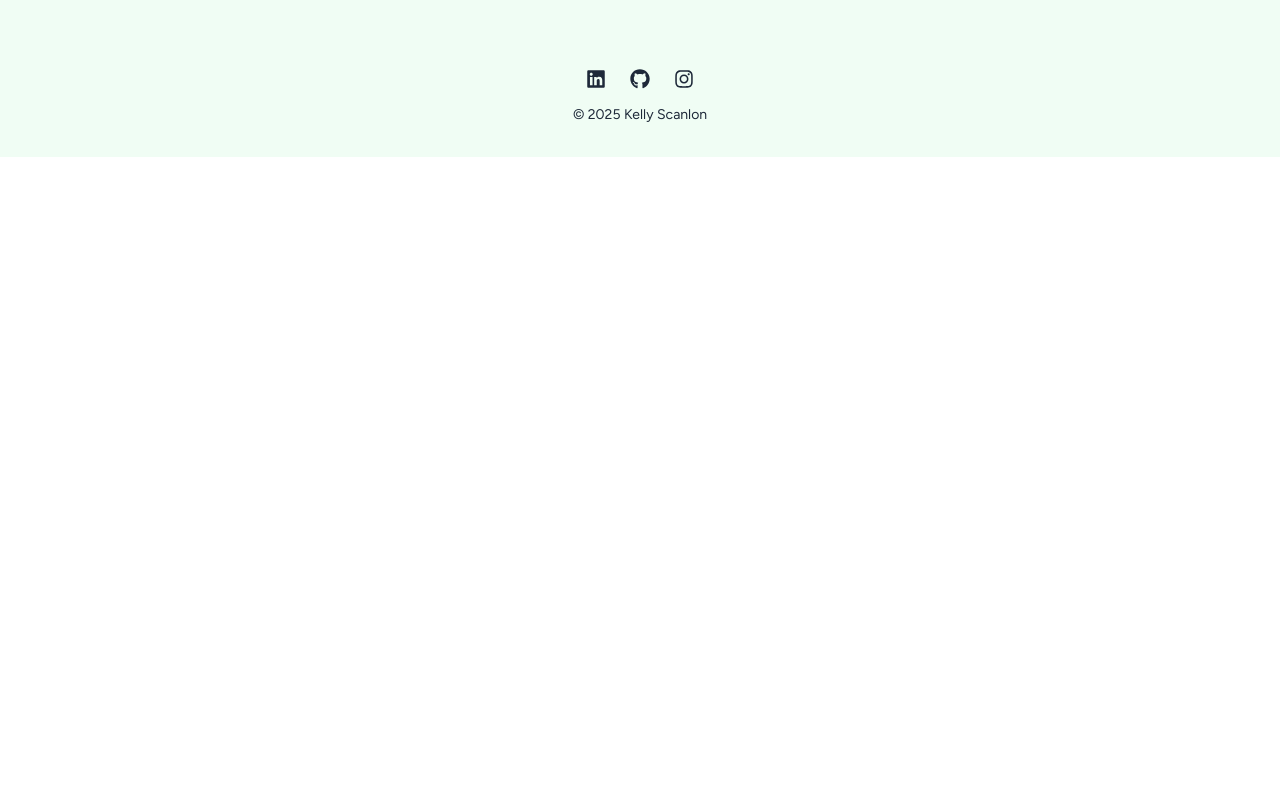
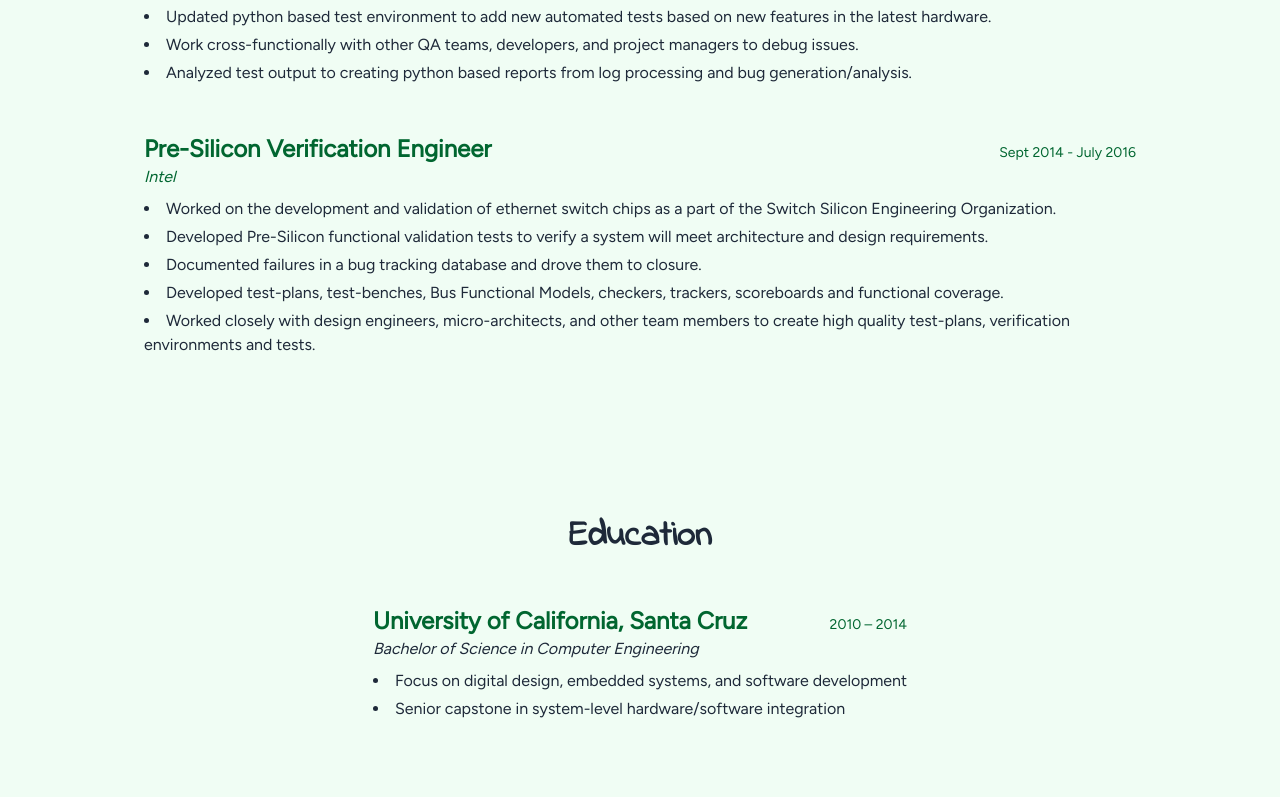
Before and after one commit to kpscanlon92/personal-site, a React (Vite) app: page /resume in a window 1280 px wide. Shown: the part 643-1440 px from the top of the page. Before the commit the page ends 800 px from the top, so only its background shows below. Built offline with nearby package versions, Linux system fonts and the light colour scheme.

Commit message:
Add in resume and art pages

```diff
--- a/src/App.tsx
+++ b/src/App.tsx
@@ -1,25 +1,25 @@
 import { BrowserRouter as Router, Routes, Route } from "react-router-dom";
 import Home from "./pages/Home";
+import Resume from "./pages/Resume";
 import Projects from "./pages/Projects";
+import Art from "./pages/Art";
 import Contact from "./pages/Contact";
 import ThankYou from "./pages/ThankYou";
 import Header from "./components/Header";
-import Footer from "./components/Footer";
 
 function App() {
     return (
         <section className="card flex flex-col min-h-screen">
             <Router>
                 <Header />
-                <section className="grow">  {/* Allows mid section to fill in if it doesn't fill the scrren */}
                 <Routes>
                     <Route path="/" element={<Home />} />
+                    <Route path="/resume" element={<Resume />} />
                     <Route path="/projects" element={<Projects />} />
+                    <Route path="/art" element={<Art />} />
                     <Route path="/contact" element={<Contact />} />
                     <Route path="/thank-you" element={<ThankYou />} />
                 </Routes>
-                </section>
-                <Footer></Footer>
             </Router>
         </section>
     );
--- /dev/null
+++ b/src/components/Education.tsx
@@ -0,0 +1,29 @@
+import { education } from "../data/whoami";
+
+export default function Education() {
+    return (
+        <section className="max-w-4xl mx-auto px-4 py-20 text-main">
+            <h2 className="text-4xl font-bold text-center mb-12 font-indie-flower">Education</h2>
+            <div className="space-y-10">
+                {education.map((ed, index) => (
+                    <div key={index}>
+                        <div className="flex justify-between items-baseline flex-wrap gap-2">
+                            <h3 className="text-2xl font-semibold text-primary">{ed.school}</h3>
+                            <span className="text-sm text-neutral text-primary">{ed.period}</span>
+                        </div>
+                        <p className="italic">
+                            {ed.degree} in {ed.field}
+                        </p>
+                        {ed.details && (
+                            <ul className="list-disc list-inside mt-2 space-y-1">
+                                {ed.details.map((item, i) => (
+                                    <li key={i}>{item}</li>
+                                ))}
+                            </ul>
+                        )}
+                    </div>
+                ))}
+            </div>
+        </section>
+    );
+}
--- a/src/components/Header.tsx
+++ b/src/components/Header.tsx
@@ -22,6 +22,7 @@ export default function Header() {
                 {/* Desktop nav */}
                 <nav className="hidden sm:flex gap-6 font-medium text-sm">
                     <a href="/" className="hover:text-primary">Home</a>
+                    <a href="/resume" className="hover:text-primary">Resume</a>
                     <a href="/projects" className="hover:text-primary">Projects</a>
                     <a href="/art" className="hover:text-primary">Art</a>
                     <a href="/contact" className="hover:text-primary">Contact</a>
@@ -32,6 +33,7 @@ export default function Header() {
             {isOpen && (
                 <div className="sm:hidden mt-2 px-4 flex flex-col gap-2 text-sm">
                     <a href="/" className="hover:text-primary">Home</a>
+                    <a href="/resume" className="hover:text-primary">Resume</a>
                     <a href="/projects" className="hover:text-primary">Projects</a>
                     <a href="/art" className="hover:text-primary">Art</a>
                     <a href="/contact" className="hover:text-primary">Contact</a>
--- a/src/components/Hero.tsx
+++ b/src/components/Hero.tsx
@@ -2,7 +2,7 @@ import { me } from "../data/whoami";
 
 export default function Hero() {
     return (
-        <section className="p-4 md:h-[50vh] mx-auto md:w-[80vw] max-w-5xl content-center">
+        <section className="p-4 min-h-screen mx-auto md:w-[80vw] max-w-5xl content-center">
             <div className="md:flex md:flex-row gap-6 justify-items-center">
                 <div className="flex-none content-center">
                     {me.imageUrl && (
--- a/src/data/whoami.ts
+++ b/src/data/whoami.ts
@@ -41,6 +41,27 @@ export const socials : SocialLink[] = [
         icon: FaInstagram,
         href: "https://www.instagram.com/kell_scan_art",
     }
+];
+
+export interface EducationEntry {
+    school: string;
+    degree: string;
+    field: string;
+    period: string;
+    details?: string[];
+}
+
+export const education: EducationEntry[] = [
+    {
+        school: "University of California, Santa Cruz",
+        degree: "Bachelor of Science",
+        field: "Computer Engineering",
+        period: "2010 – 2014",
+        details: [
+            "Focus on digital design, embedded systems, and software development",
+            "Senior capstone in system-level hardware/software integration",
+        ],
+    },
 ];
 
 export interface Experience {
--- /dev/null
+++ b/src/pages/Art.tsx
@@ -0,0 +1,12 @@
+import { art } from "../data/art";
+import Footer from "../components/Footer";
+import GallerySection from "../components/Gallery.tsx";
+
+export default function Art() {
+    return (
+        <>
+            <GallerySection title="Art" items={art}></GallerySection>
+            <Footer />
+        </>
+    );
+}
--- a/src/pages/Contact.tsx
+++ b/src/pages/Contact.tsx
@@ -1,5 +1,6 @@
 import { socials } from "../data/whoami";
 import { useNavigate } from "react-router-dom";
+import Footer from "../components/Footer.tsx";
 
 export default function Contact() {
     const navigate = useNavigate();
@@ -14,6 +15,7 @@ export default function Contact() {
     };
 
     return (
+        <>
             <section className="max-w-3xl mx-auto px-4 py-20 flex flex-col items-start gap-8 text-main">
                 <h1 className="text-4xl font-bold">Get in touch</h1>
 
@@ -89,5 +91,7 @@ export default function Contact() {
                     </button>
                 </form>
             </section>
+            <Footer></Footer>
+        </>
     );
 }
--- a/src/pages/Home.tsx
+++ b/src/pages/Home.tsx
@@ -1,18 +1,24 @@
 import Hero from "../components/Hero";
-import Skills from "../components/Skills.tsx";
-import Experience from "../components/Experience.tsx";
+import Skills from "../components/Skills";
 import {projects} from "../data/projects.ts";
 import {art} from "../data/art.ts";
-import GallerySection from "../components/Gallery.tsx";
+import GallerySection from "../components/Gallery";
+import Footer from "../components/Footer";
 
 export default function Home() {
     return (
         <>
-            <Hero />
-            <Skills />
-            <Experience />
-            <GallerySection title="Projects" items={projects} />
-            <GallerySection title="Art & Illustration" items={art} />
+            <div className="h-screen overflow-y-scroll snap-y snap-mandatory scroll-smooth">
+                <section className="min-h-screen snap-start">
+                    <Hero />
+                </section>
+                <section className="snap-start">
+                    <Skills />
+                    <GallerySection title="Projects" items={projects} />
+                    <GallerySection title="Art & Illustration" items={art} />
+                    <Footer />
+                </section>
+            </div>
         </>
     );
 }
--- a/src/pages/Projects.tsx
+++ b/src/pages/Projects.tsx
@@ -1,8 +1,10 @@
 import { projects } from "../data/projects";
 import ProjectCard from "../components/ProjectCard";
+import Footer from "../components/Footer";
 
 export default function Projects() {
     return (
+        <>
             <section className="px-4 py-16 max-w-6xl mx-auto">
                 <h2 className="text-4xl font-bold text-center mb-12 text-primary">Projects</h2>
                 <div className="grid gap-8 grid-cols-1 sm:grid-cols-2 lg:grid-cols-3">
@@ -11,5 +13,7 @@ export default function Projects() {
                     ))}
                 </div>
             </section>
+            <Footer />
+        </>
     );
 }
--- /dev/null
+++ b/src/pages/Resume.tsx
@@ -0,0 +1,13 @@
+import Education from  "../components/Education"
+import Experience from "../components/Experience";
+import Footer from "../components/Footer";
+
+export default function Resume() {
+    return (
+        <>
+            <Experience />
+            <Education />
+            <Footer />
+        </>
+    );
+}
```
Lines whose indentation alone changed are shown as unchanged.
